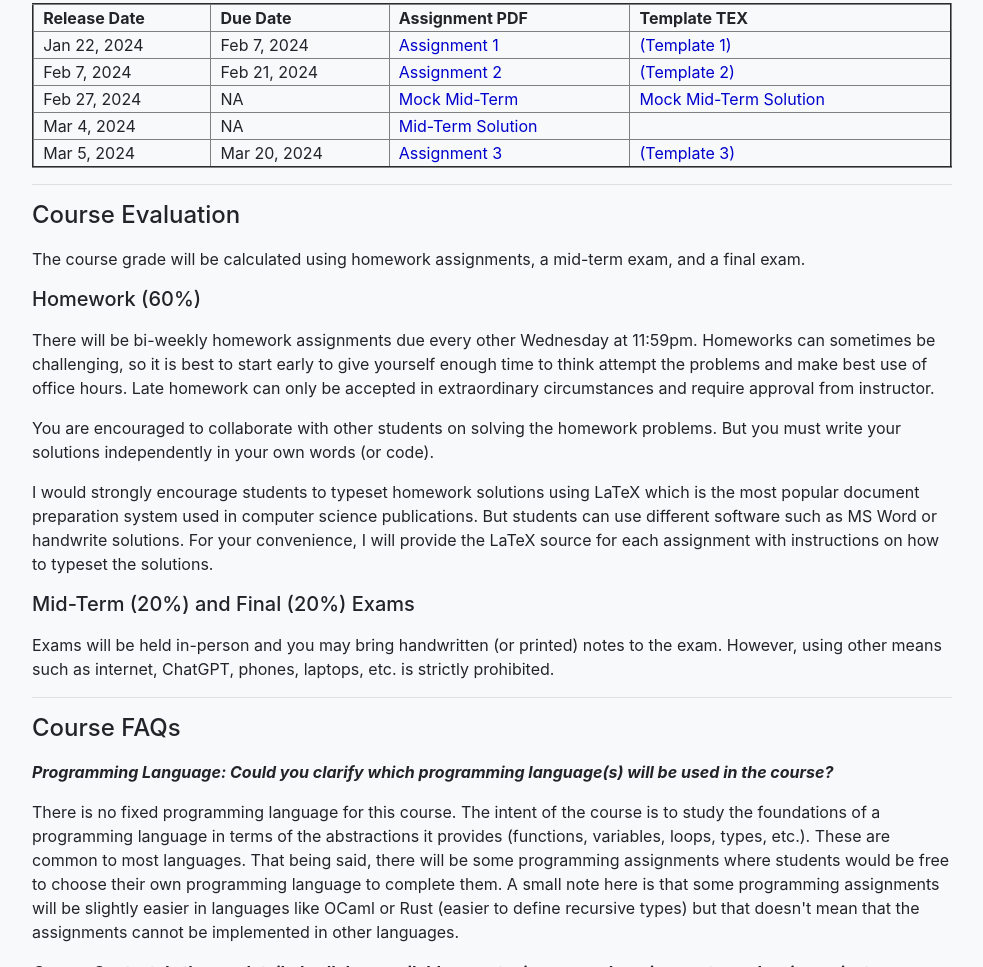
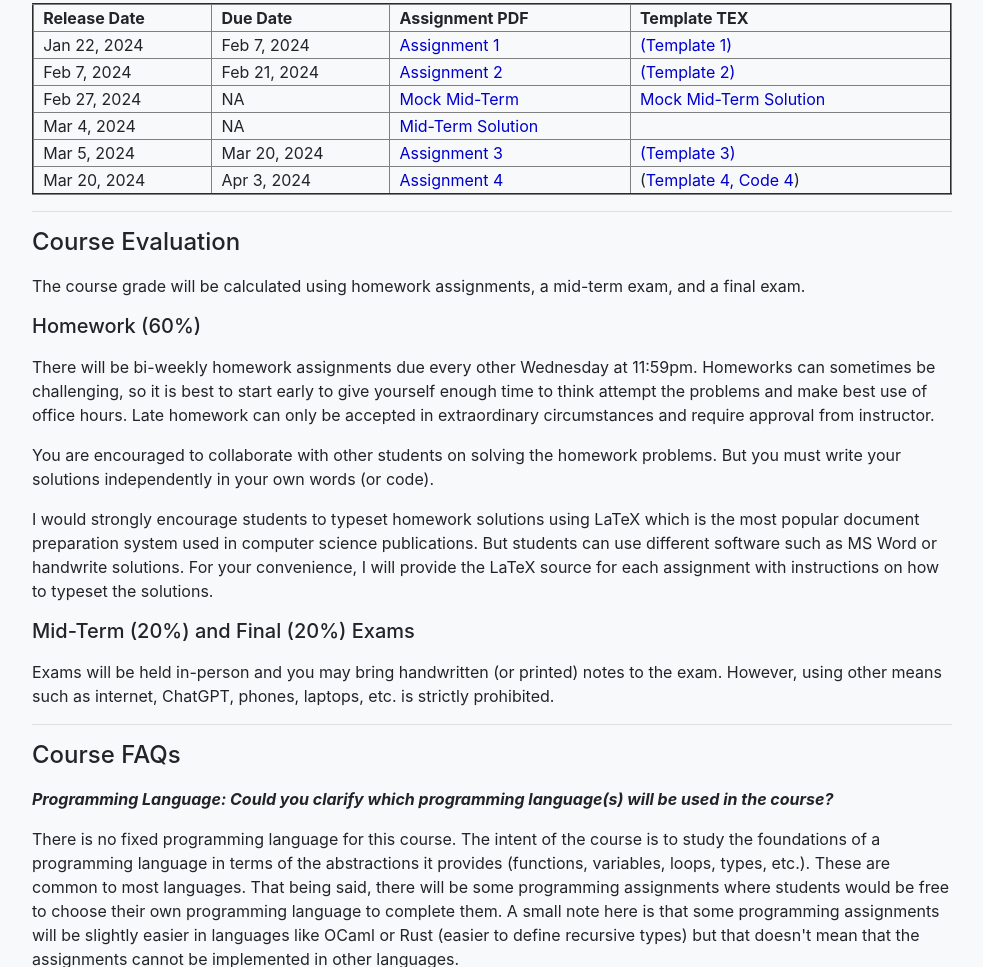
Before and after one commit to ankushdas/ankushdas.github.io, a website with bundled scripts: page CS599.html in a window 1280 px wide. Shown: the part 1251-2218 px from the top of the page, without its empty margins (148-1131 px from the left). Built offline with nearby package versions, Linux system fonts and the light colour scheme.

Commit message:
Assignment 4 added

```diff
--- a/CS599.html
+++ b/CS599.html
@@ -303,6 +303,16 @@
 					<a href="assignments/asgn3.tex"><span style="color: mediumblue;">(Template 3)</span></a></td>
 			</tr>
 
+			<tr>
+				<td style="padding-left: 1%">Mar 20, 2024</td>
+				<td style="padding-left: 1%">Apr 3, 2024</td>
+				<td style="padding-left: 1%">
+					<a href="assignments/asgn4-problem.pdf"><span style="color: mediumblue;">Assignment 4</span></a></td>
+				<td style="padding-left: 1%">
+					(<a href="assignments/asgn4.tex"><span style="color: mediumblue;">Template 4, </span></a>
+					<a href="assignments/asgn4.rast"><span style="color: mediumblue;">Code 4</span></a>)</td>
+			</tr>
+
 		</table>
 
 
```
Also changed, not shown: 3 other files.
